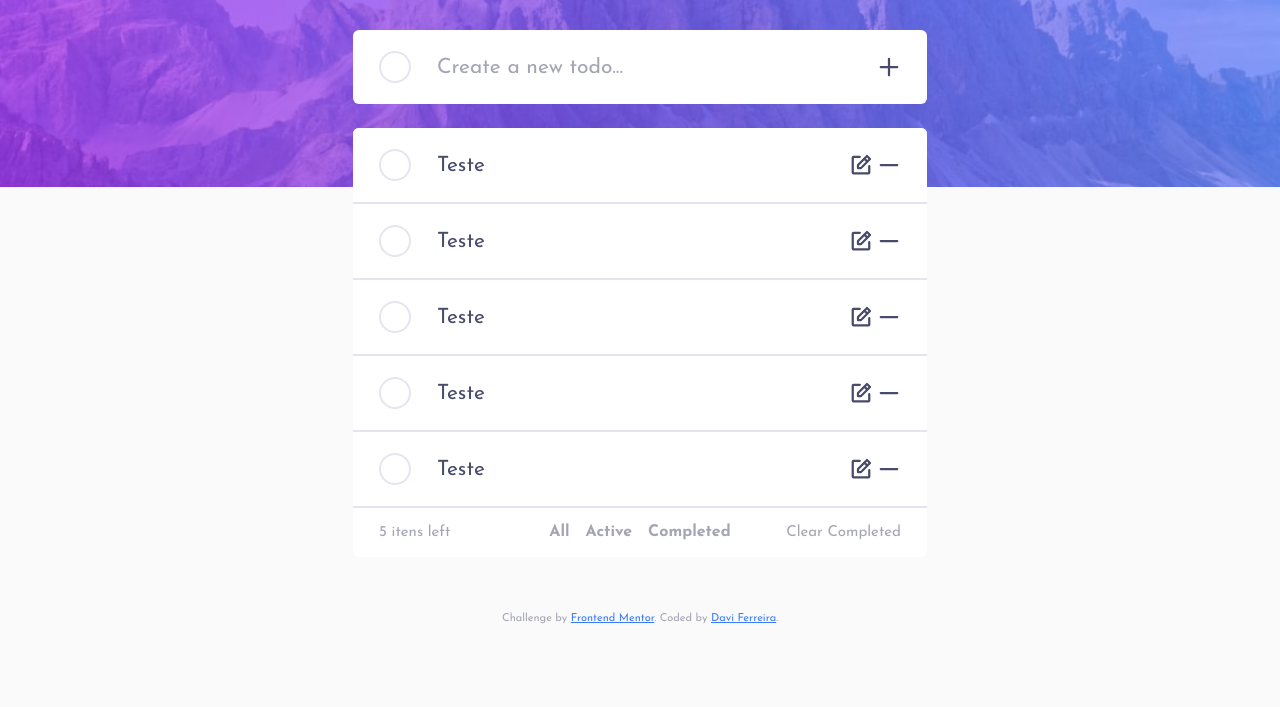
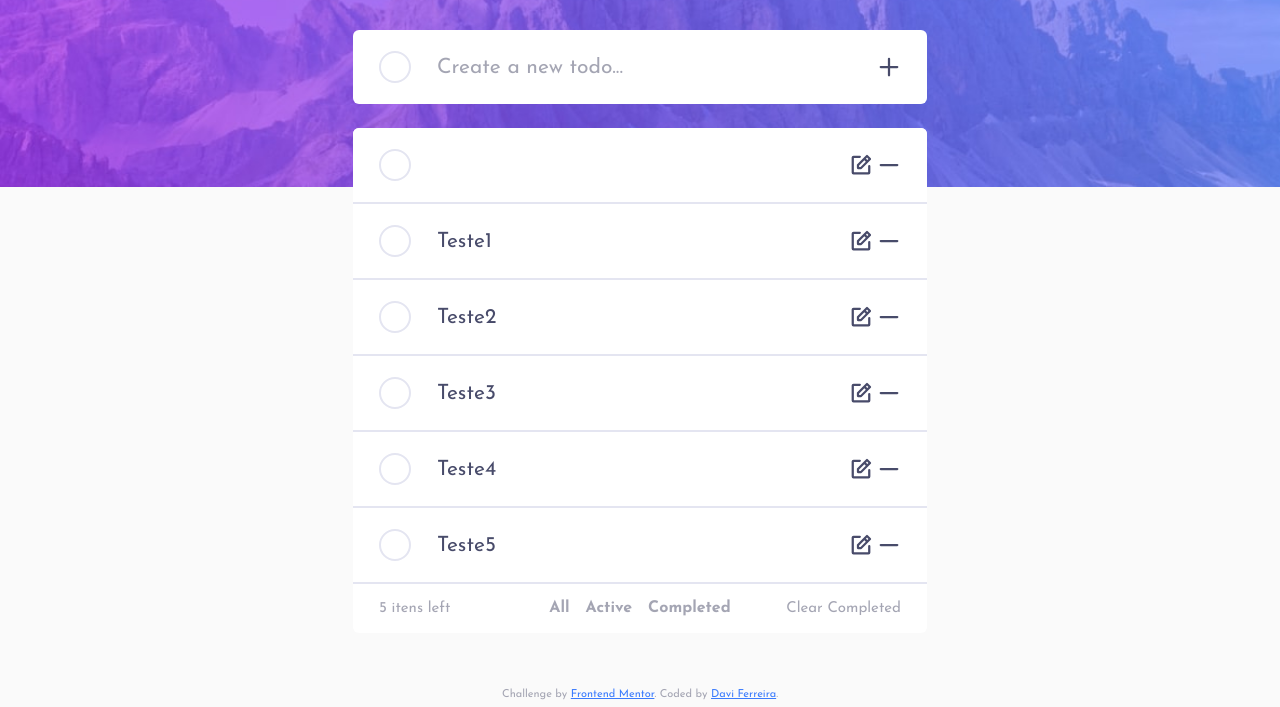
Before and after one commit to DaviRFerreir4/Todo-List, a plain HTML site: page index.html in a window 1280 px wide. Both pictures are taken after a click on the icon 889 px from the left and 204 px from the top of the page. Shown: the part 137-844 px from the top of the page. Before the commit the page ends 800 px from the top, so only its background shows below. Drawn offline with Linux system fonts and the light colour scheme.

Commit message:
Funcionalidade de criação de todos implementada

```diff
--- a/index.html
+++ b/index.html
@@ -24,10 +24,10 @@
           <svg xmlns="http://www.w3.org/2000/svg" width="24" height="24" fill="var(--todo-font-color)" viewBox="0 0 256 256" class="add"><path d="M228,128a12,12,0,0,1-12,12H140v76a12,12,0,0,1-24,0V140H40a12,12,0,0,1,0-24h76V40a12,12,0,0,1,24,0v76h76A12,12,0,0,1,228,128Z"></path></svg>
         </div>
         <div class="todo-app">
-          <div>
+          <div class="todo-list">
             <div class="todo-wrapper">
               <input type="checkbox">
-              <input type="text" value="Teste" disabled>
+              <input type="text" value="Teste1" disabled>
               <div>
                 <svg xmlns="http://www.w3.org/2000/svg" width="24" height="24" fill="var(--todo-font-color)" viewBox="0 0 256 256" class="edit"><path d="M232.49,55.51l-32-32a12,12,0,0,0-17,0l-96,96A12,12,0,0,0,84,128v32a12,12,0,0,0,12,12h32a12,12,0,0,0,8.49-3.51l96-96A12,12,0,0,0,232.49,55.51ZM192,49l15,15L196,75,181,60Zm-69,99H108V133l56-56,15,15Zm105-7.43V208a20,20,0,0,1-20,20H48a20,20,0,0,1-20-20V48A20,20,0,0,1,48,28h67.43a12,12,0,0,1,0,24H52V204H204V140.57a12,12,0,0,1,24,0Z"></path></svg>
                 <svg xmlns="http://www.w3.org/2000/svg" width="24" height="24" fill="var(--todo-font-color)" viewBox="0 0 256 256" class="delete"><path d="M228,128a12,12,0,0,1-12,12H40a12,12,0,0,1,0-24H216A12,12,0,0,1,228,128Z"></path></svg>
@@ -35,7 +35,7 @@
             </div>
             <div class="todo-wrapper">
               <input type="checkbox">
-              <input type="text" value="Teste" disabled>
+              <input type="text" value="Teste2" disabled>
               <div>
                 <svg xmlns="http://www.w3.org/2000/svg" width="24" height="24" fill="var(--todo-font-color)" viewBox="0 0 256 256" class="edit"><path d="M232.49,55.51l-32-32a12,12,0,0,0-17,0l-96,96A12,12,0,0,0,84,128v32a12,12,0,0,0,12,12h32a12,12,0,0,0,8.49-3.51l96-96A12,12,0,0,0,232.49,55.51ZM192,49l15,15L196,75,181,60Zm-69,99H108V133l56-56,15,15Zm105-7.43V208a20,20,0,0,1-20,20H48a20,20,0,0,1-20-20V48A20,20,0,0,1,48,28h67.43a12,12,0,0,1,0,24H52V204H204V140.57a12,12,0,0,1,24,0Z"></path></svg>
                 <svg xmlns="http://www.w3.org/2000/svg" width="24" height="24" fill="var(--todo-font-color)" viewBox="0 0 256 256" class="delete"><path d="M228,128a12,12,0,0,1-12,12H40a12,12,0,0,1,0-24H216A12,12,0,0,1,228,128Z"></path></svg>
@@ -43,7 +43,7 @@
             </div>
             <div class="todo-wrapper">
               <input type="checkbox">
-              <input type="text" value="Teste" disabled>
+              <input type="text" value="Teste3" disabled>
               <div>
                 <svg xmlns="http://www.w3.org/2000/svg" width="24" height="24" fill="var(--todo-font-color)" viewBox="0 0 256 256" class="edit"><path d="M232.49,55.51l-32-32a12,12,0,0,0-17,0l-96,96A12,12,0,0,0,84,128v32a12,12,0,0,0,12,12h32a12,12,0,0,0,8.49-3.51l96-96A12,12,0,0,0,232.49,55.51ZM192,49l15,15L196,75,181,60Zm-69,99H108V133l56-56,15,15Zm105-7.43V208a20,20,0,0,1-20,20H48a20,20,0,0,1-20-20V48A20,20,0,0,1,48,28h67.43a12,12,0,0,1,0,24H52V204H204V140.57a12,12,0,0,1,24,0Z"></path></svg>
                 <svg xmlns="http://www.w3.org/2000/svg" width="24" height="24" fill="var(--todo-font-color)" viewBox="0 0 256 256" class="delete"><path d="M228,128a12,12,0,0,1-12,12H40a12,12,0,0,1,0-24H216A12,12,0,0,1,228,128Z"></path></svg>
@@ -51,7 +51,7 @@
             </div>
             <div class="todo-wrapper">
               <input type="checkbox">
-              <input type="text" value="Teste" disabled>
+              <input type="text" value="Teste4" disabled>
               <div>
                 <svg xmlns="http://www.w3.org/2000/svg" width="24" height="24" fill="var(--todo-font-color)" viewBox="0 0 256 256" class="edit"><path d="M232.49,55.51l-32-32a12,12,0,0,0-17,0l-96,96A12,12,0,0,0,84,128v32a12,12,0,0,0,12,12h32a12,12,0,0,0,8.49-3.51l96-96A12,12,0,0,0,232.49,55.51ZM192,49l15,15L196,75,181,60Zm-69,99H108V133l56-56,15,15Zm105-7.43V208a20,20,0,0,1-20,20H48a20,20,0,0,1-20-20V48A20,20,0,0,1,48,28h67.43a12,12,0,0,1,0,24H52V204H204V140.57a12,12,0,0,1,24,0Z"></path></svg>
                 <svg xmlns="http://www.w3.org/2000/svg" width="24" height="24" fill="var(--todo-font-color)" viewBox="0 0 256 256" class="delete"><path d="M228,128a12,12,0,0,1-12,12H40a12,12,0,0,1,0-24H216A12,12,0,0,1,228,128Z"></path></svg>
@@ -59,7 +59,7 @@
             </div>
             <div class="todo-wrapper">
               <input type="checkbox">
-              <input type="text" value="Teste" disabled>
+              <input type="text" value="Teste5" disabled>
               <div>
                 <svg xmlns="http://www.w3.org/2000/svg" width="24" height="24" fill="var(--todo-font-color)" viewBox="0 0 256 256" class="edit"><path d="M232.49,55.51l-32-32a12,12,0,0,0-17,0l-96,96A12,12,0,0,0,84,128v32a12,12,0,0,0,12,12h32a12,12,0,0,0,8.49-3.51l96-96A12,12,0,0,0,232.49,55.51ZM192,49l15,15L196,75,181,60Zm-69,99H108V133l56-56,15,15Zm105-7.43V208a20,20,0,0,1-20,20H48a20,20,0,0,1-20-20V48A20,20,0,0,1,48,28h67.43a12,12,0,0,1,0,24H52V204H204V140.57a12,12,0,0,1,24,0Z"></path></svg>
                 <svg xmlns="http://www.w3.org/2000/svg" width="24" height="24" fill="var(--todo-font-color)" viewBox="0 0 256 256" class="delete"><path d="M228,128a12,12,0,0,1-12,12H40a12,12,0,0,1,0-24H216A12,12,0,0,1,228,128Z"></path></svg>
--- a/scripts/index.js
+++ b/scripts/index.js
@@ -13,21 +13,10 @@ document.querySelector("#changeMode").addEventListener("click", () => {
 
 let editTodo = document.querySelectorAll("svg.edit");
 editTodo.forEach((element, index) => {
+  let inputCheckbox = document.querySelectorAll("input[type=checkbox]")[index + 1];
   let inputText = document.querySelectorAll("input[type=text]")[index + 1];
-  let inputCheckbox = document.querySelectorAll("input[type=checkbox]")[index + 1];
   element.addEventListener("click" , () => {
-    if (inputText.disabled) {
-      inputText.disabled = false;
-      inputText.focus();
-      inputText.style.borderColor = "var(--todo-font-color)";
-      inputCheckbox.disabled = true;
-      inputCheckbox.style.backgroundColor = "var(--todo-border-color)";
-    } else {
-      inputText.disabled = true;
-      inputText.style.borderColor = "transparent";
-      inputCheckbox.disabled = false;
-      inputCheckbox.style.backgroundColor = "transparent";
-    }
+    editElement(inputCheckbox, inputText);
   });
 });
 
@@ -35,6 +24,80 @@ let deleteTodo = document.querySelectorAll("svg.delete");
 deleteTodo.forEach((element, index) => {
   let todoWrapper = document.querySelectorAll("div.todo-wrapper")[index + 1];
   element.addEventListener("click", () => {
-    todoWrapper.remove();
+    deleteElement(todoWrapper);
   });
 });
+
+let addTodo = document.querySelector("svg.add");
+addTodo.addEventListener("click", () => {
+  let newTodo = document.createElement("div");
+  newTodo.classList.add("todo-wrapper");
+  let inputCheckbox = document.createElement("input");
+  inputCheckbox.type = "checkbox";
+  let inputText = document.createElement("input");
+  inputText.type = "text";
+  inputText.value = document.querySelector("input[type=text]").value;
+  inputText.disabled = true;
+  svgEdit = createSvgEdit();
+  svgEdit.addEventListener("click", () => {
+    editElement(inputCheckbox, inputText);
+  });
+  newTodo.append(inputCheckbox);
+  newTodo.append(inputText);
+  let div = document.createElement("div");
+  svgDelete = createSvgDelete();
+  svgDelete.addEventListener("click", () => {
+    deleteElement(newTodo);
+  });
+  div.append(svgEdit);
+  div.append(svgDelete);
+  newTodo.append(div);
+  document.querySelector("div.todo-list").prepend(newTodo);
+  document.querySelector("input[type=text]").value = "";
+});
+
+function editElement(inputCheckbox, inputText) {
+  if (inputText.disabled) {
+    inputText.disabled = false;
+    inputText.focus();
+    inputText.style.borderColor = "var(--todo-font-color)";
+    inputCheckbox.disabled = true;
+    inputCheckbox.style.backgroundColor = "var(--todo-border-color)";
+  } else {
+    inputText.disabled = true;
+    inputText.style.borderColor = "transparent";
+    inputCheckbox.disabled = false;
+    inputCheckbox.style.backgroundColor = "transparent";
+  }
+}
+
+function deleteElement(element) {
+  element.remove();
+}
+
+function createSvgEdit() {
+  let svgEdit = document.createElementNS("http://www.w3.org/2000/svg", "svg");
+  svgEdit.setAttribute("width", "24");
+  svgEdit.setAttribute("height", "24");
+  svgEdit.setAttribute("fill", "var(--todo-font-color)");
+  svgEdit.setAttribute("viewBox", "0 0 256 256");
+  svgEdit.classList.add("add");
+  let path = document.createElementNS("http://www.w3.org/2000/svg", "path");
+  path.setAttribute("d", "M232.49,55.51l-32-32a12,12,0,0,0-17,0l-96,96A12,12,0,0,0,84,128v32a12,12,0,0,0,12,12h32a12,12,0,0,0,8.49-3.51l96-96A12,12,0,0,0,232.49,55.51ZM192,49l15,15L196,75,181,60Zm-69,99H108V133l56-56,15,15Zm105-7.43V208a20,20,0,0,1-20,20H48a20,20,0,0,1-20-20V48A20,20,0,0,1,48,28h67.43a12,12,0,0,1,0,24H52V204H204V140.57a12,12,0,0,1,24,0Z");
+  svgEdit.append(path);
+  return svgEdit;
+}
+
+function createSvgDelete() {
+  let svgDelete = document.createElementNS("http://www.w3.org/2000/svg", "svg");
+  svgDelete.setAttribute("xmlns", "http://www.w3.org/2000/svg")
+  svgDelete.setAttribute("width", "24")
+  svgDelete.setAttribute("height", "24")
+  svgDelete.setAttribute("fill", "var(--todo-font-color)")
+  svgDelete.setAttribute("viewBox", "0 0 256 256")
+  svgDelete.setAttribute("class", "delete")
+  let path = document.createElementNS("http://www.w3.org/2000/svg", "path");
+  path.setAttribute("d", "M228,128a12,12,0,0,1-12,12H40a12,12,0,0,1,0-24H216A12,12,0,0,1,228,128Z");
+  svgDelete.append(path);
+  return svgDelete;
+}
```
